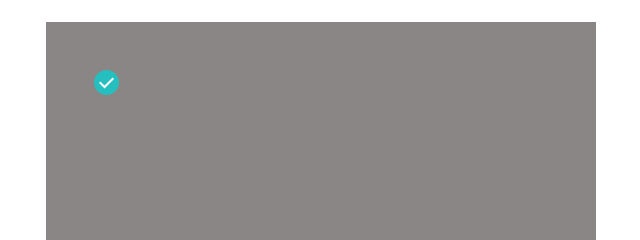
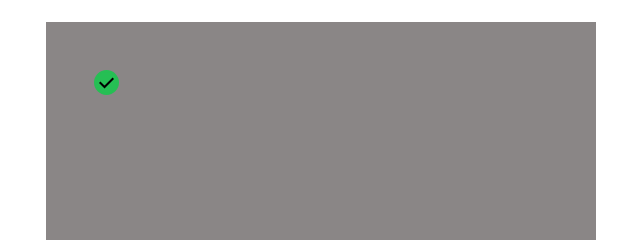
Before and after one commit to principalkelvo/Checkbox-custom, a plain HTML site: page index.html in a window 1280 px wide. Both pictures are taken after a click on the label 473 px from the left and 284 px from the top of the page. Shown: the part 202-442 px from the top of the page, 367-1007 px from the left. Drawn offline with Linux system fonts and the light colour scheme.

Commit message:
green color check

```diff
--- a/assets/css/style.css
+++ b/assets/css/style.css
@@ -43,14 +43,14 @@ body{
 }
 
 .check-input:checked + .checkbox{
-    background: #26bfbf;
-    border: 2px solid #26bfbf;
+    background: #26bf54;
+    border: 2px solid #26bf54;
 }
 
 .check-input:checked + .checkbox svg path{
     stroke-dasharray: 500;
     stroke-dashoffset: 500;
-    stroke:#fff;
+    stroke:#000;
     stroke-width:3;
     animation: check 4s forwards;
 }
@@ -63,7 +63,7 @@ body{
     display: block;
     width: 60px;
     height: 60px;
-    background: #26bfbf66;
+    background: #26bf5466;
     z-index: -1;
 }
 
```
